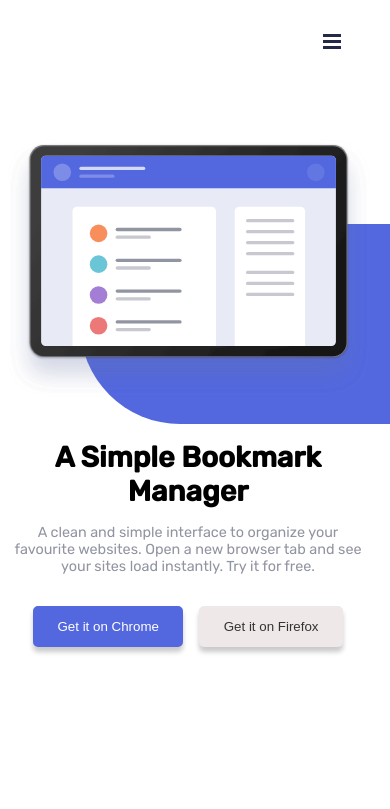
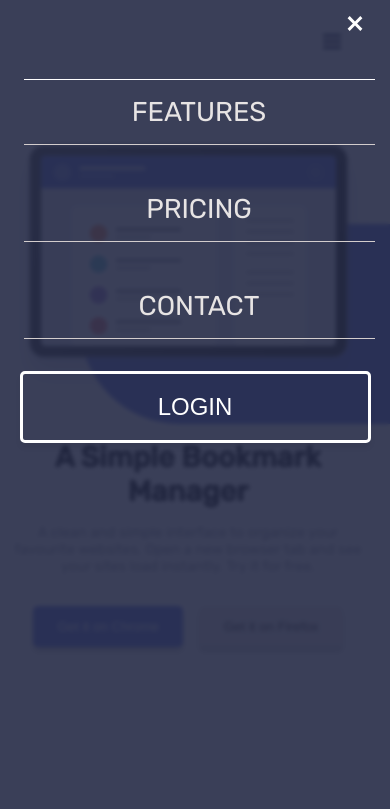
Before and after one commit to Nathanim1919/Bookmark-landing-page, a plain HTML site: page index.html in a window 390 px wide. Shown: the top 809 px of the page. Drawn offline with Linux system fonts and the light colour scheme.

Commit message:
mobile reponsive

```diff
--- a/index.html
+++ b/index.html
@@ -16,6 +16,7 @@
         <svg class="menu" xmlns="http://www.w3.org/2000/svg" width="18" height="15"><path fill="#242A45" fill-rule="evenodd" d="M0 0h18v3H0V0zm0 6h18v3H0V6zm0 6h18v3H0v-3z"/></svg>
         <div class="nav" id="nav">
             <nav>
+                <img class="closeIcon" src="mat/images/icon-close.svg" alt="">
                 <ul>
                     <li><a href="">FEATURES</a></li>
                     <li><a href="">PRICING</a></li>
--- a/script.js
+++ b/script.js
@@ -3,6 +3,17 @@
 const third = document.querySelector('.third');
 const featurPpic = document.querySelector('.feature-pic');
 const content = document.querySelector('.content');
+const closeIcon = document.querySelector('.closeIcon');
+const nav = document.querySelector('nav');
+const menu = document.querySelector('.menu');
+
+closeIcon.addEventListener('click',()=>{
+nav.style.top = '-50rem'
+});
+
+menu.addEventListener('click',()=>{
+      nav.style.top = '0rem'
+      })
 
 first.addEventListener('click',()=>{
     content.textContent = '';
--- a/style.css
+++ b/style.css
@@ -413,6 +413,10 @@
     gap: 2rem;
 }
 
+.closeIcon{
+    display: none;
+}
+
 
 
 
@@ -451,14 +455,56 @@
   }
 
   nav{
-    position: absolute;
+    position: fixed;
     width: 100%;
-    background-color: var(--Very-Dark-Blue);
+    background-color: hsl(229, 31%, 21%,.9);
+    backdrop-filter: blur(2px);
     z-index: 3;
     left: 0;
     height: 100vh;
-    top: -300rem;
+    top: 0rem;
+    padding: 1rem;
+    align-items: center;
+    justify-content: flex-start;
+    transition: all .3s ease-in-out;
+  }
+  .closeIcon{
+    display: block;
+    position: relative;
+    right: -10rem;
+    z-index: 10;
+}
+
+  nav .login{
+    place-self: center;
+    width: 90vw;
+    padding: 1.2rem;
+    font-size: 1.5rem;
+    background-color: transparent;
+    border: 3px solid white;
+
+  }
+
+  nav ul{
+    margin-bottom: 0;
+  }
+  nav ul li:first-child{
+    border-top: 1px solid white;
+  }
+  nav ul li{
     display: grid;
+    place-items: center;
+    padding: 1rem;
+    width: 90vw;
+    position: relative;
+    right: 1rem;
+    border-bottom: 1px solid rgb(211, 205, 205);
+  }
+  nav ul a{
+
+    color: rgb(231, 228, 228);
+    font-size: 1.7rem;
+    font-weight: lighter;
   }
 
   .hero{
```
